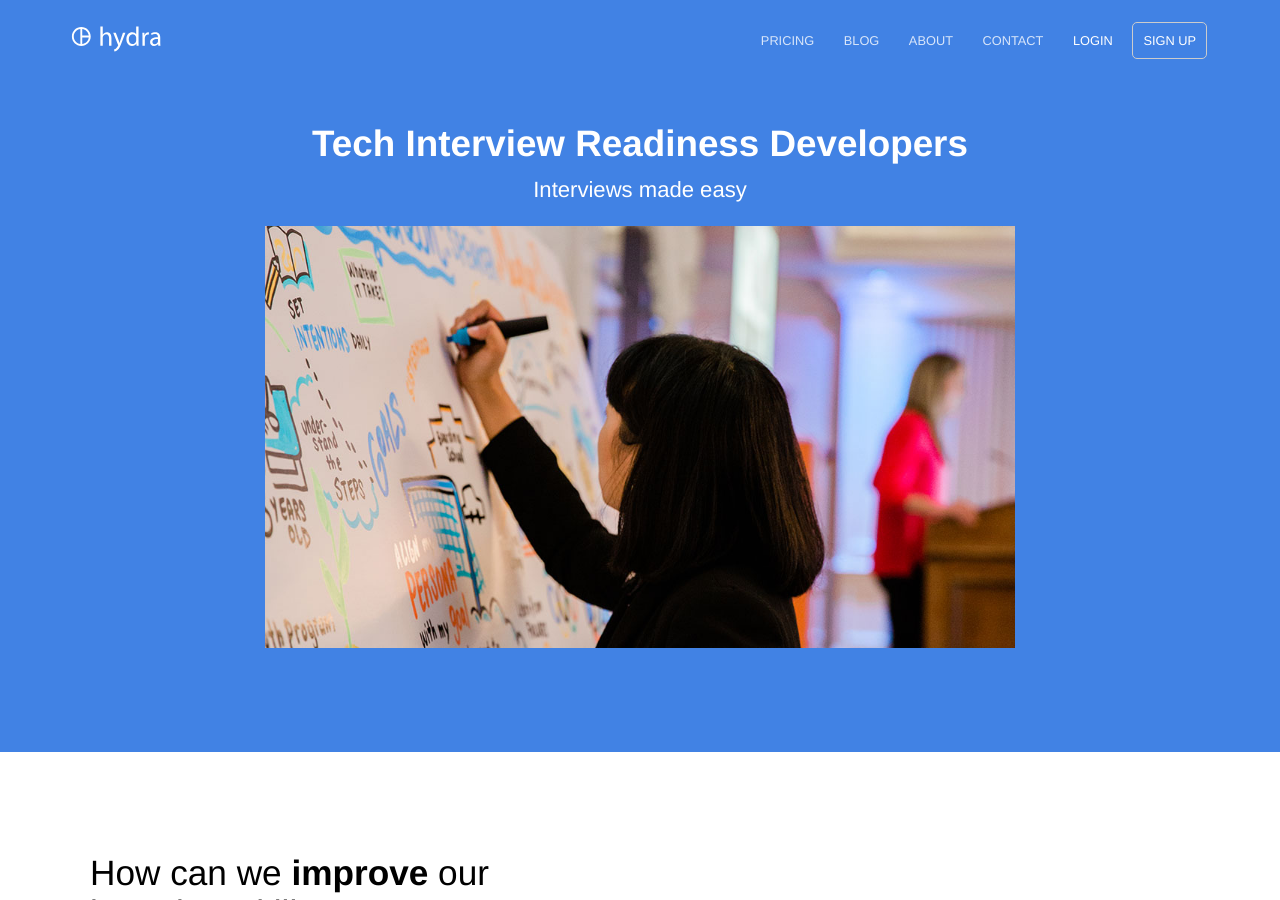
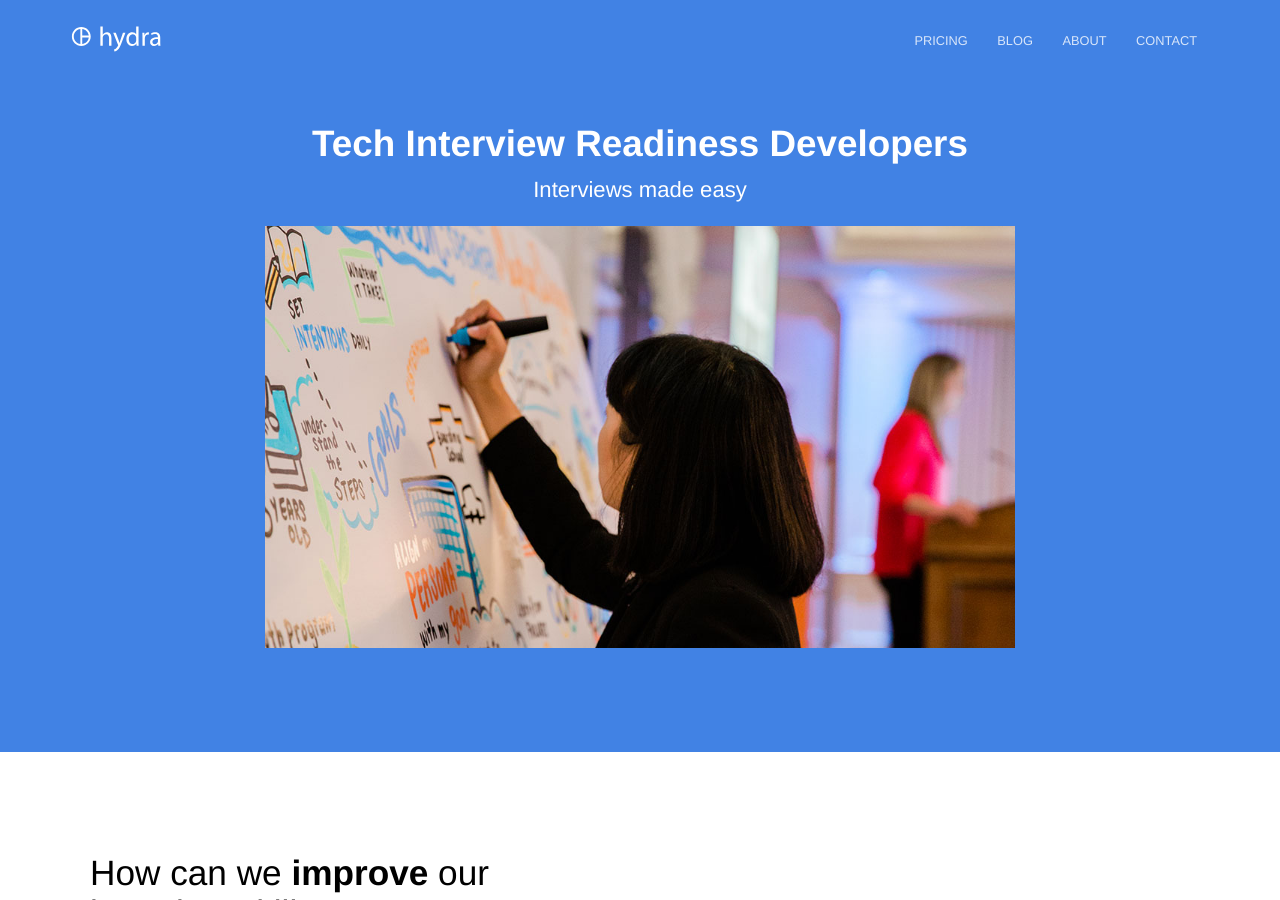
Before and after one commit to kaaniboy/tirf, a Jekyll site: the page built from index.html, in a window 1280 px wide and 900 px high. Built offline with Jekyll 4.4.1, drawn with Linux system fonts in a browser that asks for light colours.

Commit message:
Remove login/signup links

```diff
--- a/_data/footer.yml
+++ b/_data/footer.yml
@@ -8,12 +8,6 @@
   - name: Contact
     link: /contact/
 - links:
-  - name: Login
-    link: /
-    new_window: true
-  - name: Sign Up
-    link: /
-    new_window: true
   - name: Docs
     link: /
     new_window: true
```
Also changed, not shown: _data/navigation.yml (+0 -8 lines).
